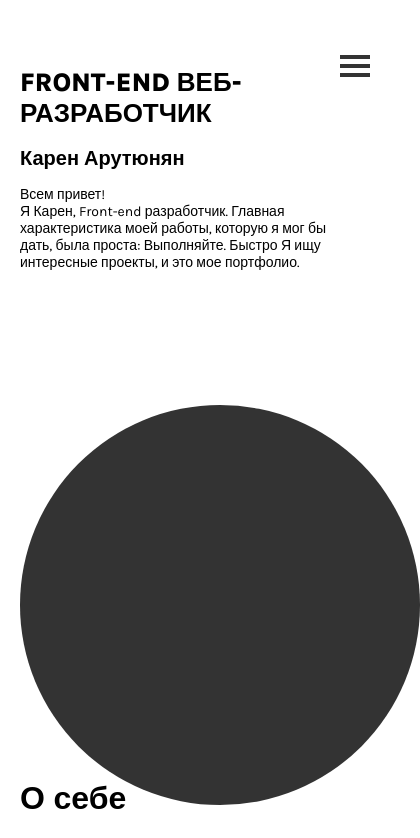
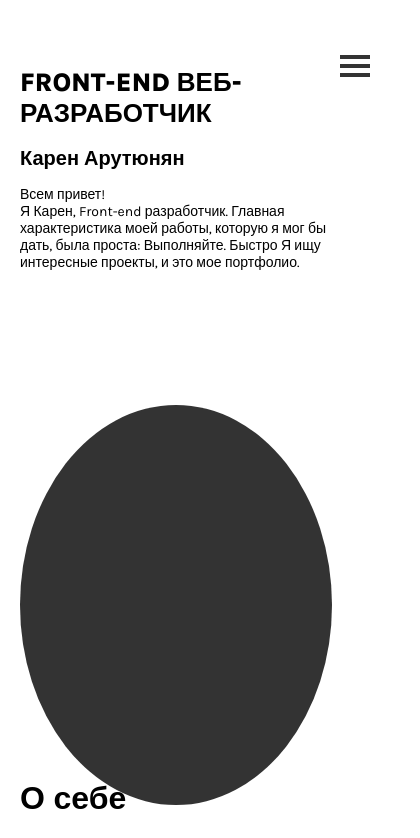
Before and after one commit to Karen0185/Portfolio, a React (Create React App) app: page / in a window 390 px wide. Shown: the top 838 px of the page, 420 px wide, since content can reach past the window. Built offline with nearby package versions, Linux system fonts and the light colour scheme.

Commit message:
fix adaptive

```diff
--- a/src/assets/styles/Adaptive.scss
+++ b/src/assets/styles/Adaptive.scss
@@ -2,6 +2,7 @@
     .App {
 
         .container {
+            padding-right: 40px;
             .WelcomePage {
                 .left {
                     h1 {
@@ -98,6 +99,8 @@
                 .right {
                     width: 100%;
                     margin-top: 50px;
+                    display: flex;
+                    justify-content: flex-start;
 
                     .avatar {
                         width: 250px;
--- a/src/assets/styles/WelcomePage.scss
+++ b/src/assets/styles/WelcomePage.scss
@@ -11,6 +11,8 @@
 
     .right {
         width: 45%;
+        display: flex;
+        justify-content: flex-end;
 
         .avatar {
             background-color: #333;
@@ -22,6 +24,5 @@
 
     p {
         font-size: 15px;
-        letter-spacing: 1px;
     }
 }
--- a/src/components/Navigation.jsx
+++ b/src/components/Navigation.jsx
@@ -6,7 +6,7 @@ const Navigation = ({ welcomeMask, aboutMask, skillsMask, casesMask, contactsMas
 
     const scrollToSection = (sectionId) => {
         const section = document.getElementById(sectionId);
-        const offset = 135;
+        const offset = 125;
         const targetOffset = section.offsetTop - offset;
         if (section) {
             window.scrollTo({
```
